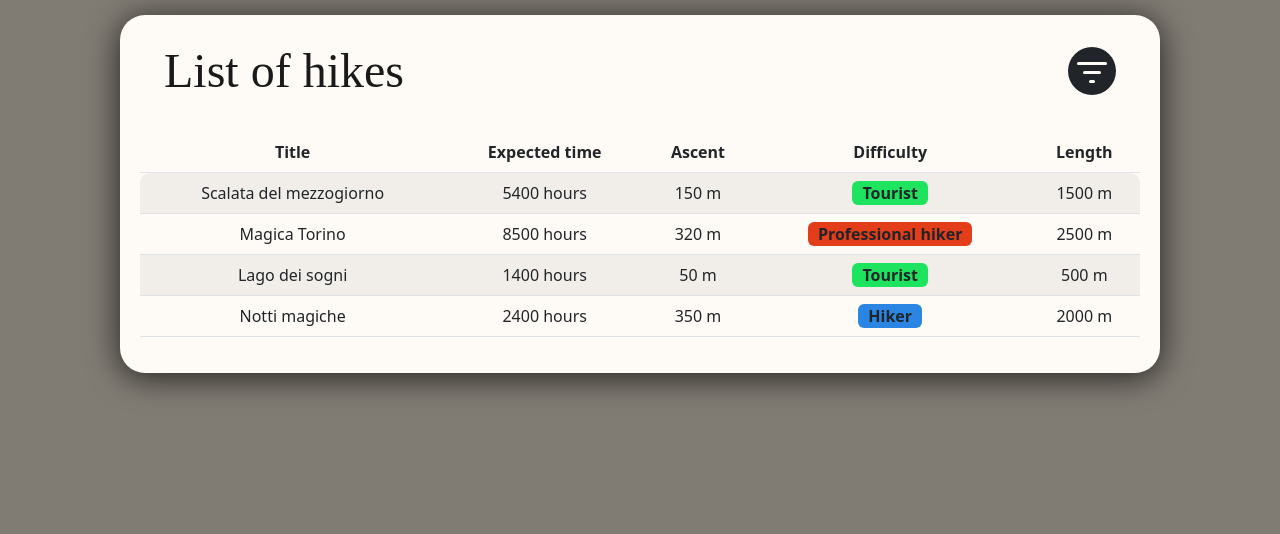
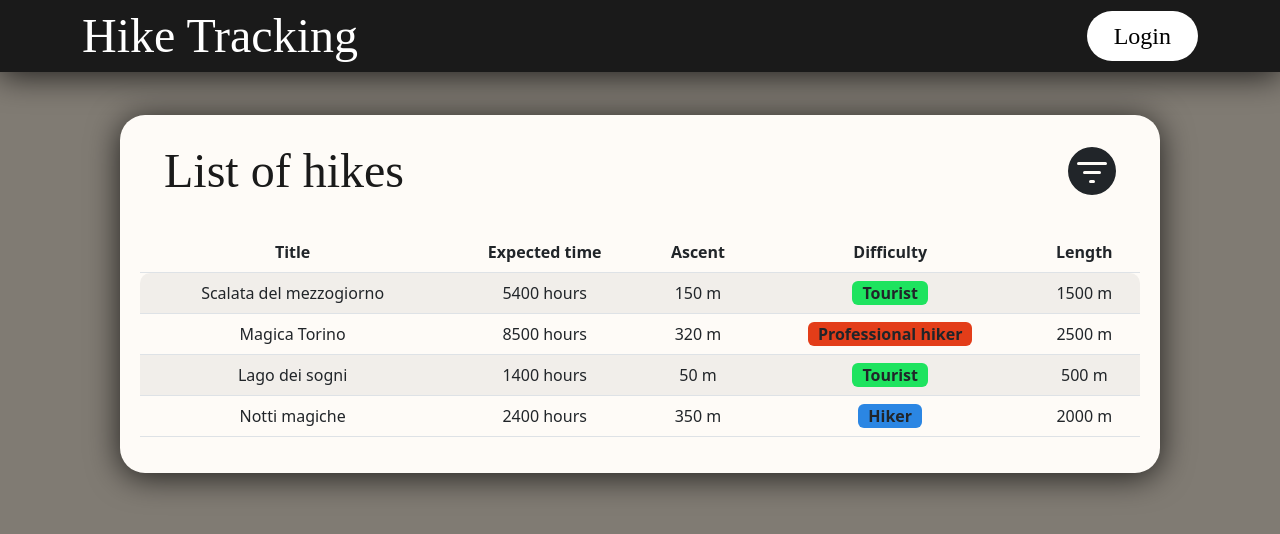
Before and after one commit to polito-SE2-TEAM-20/softeng2-Hike-Tracker, a React (Create React App) app in the folder front-end/: page /listofhikes in a window 1280 px wide. Shown: the top 534 px of the page. Built offline with nearby package versions, Linux system fonts and the light colour scheme; a web font is replaced by a local one.

Commit message:
added: navbar into list of hikes

```diff
--- a/front-end/src/routes/list-of-hikes/ListOfHikes.js
+++ b/front-end/src/routes/list-of-hikes/ListOfHikes.js
@@ -4,13 +4,17 @@ import './list-of-hikes-style.css'
 
 import { useState } from 'react';
 
-import { Table, Container, Row, Col } from 'react-bootstrap';
+import { Table, Container, Row, Col, Navbar } from 'react-bootstrap';
+import MainTitle from '../../components/main-title/MainTitle';
+import Button from '../../components/buttons/Button';
 import SingleHike from '../../components/single-hike/SingleHike';
+import { useNavigate } from 'react-router-dom';
 
 const ListOfHikes = () => {
     const [isFilterOpen, setFilterOpen] = useState(false)
     const [isHikeShown, setHikeShow] = useState(false)
     const [hike, setHike] = useState({ title: "", expectedTime: -1, ascent: -1, difficulty: "", length: -1 })
+    const navigate = useNavigate()
 
     const filterButton = () => {
         setFilterOpen(!isFilterOpen)
@@ -36,9 +40,19 @@ const ListOfHikes = () => {
         setHikeShow(false)
     }
 
+    const gotoLogin = () => {
+        navigate("/login", { replace: false })
+    }
+
     return (
         <Container fluid style={{ paddingLeft: "0px", paddingRight: "0px", height: "100vh", background: "#807B73", display: "flex", justifyContent: "center" }}>
-            <Row>
+            <Navbar className="is-sticky" expand="lg">
+                <Container>
+                    <MainTitle color="white" size="48px" />
+                    <Button navigate={gotoLogin} text="Login" textColor="black" color="white" size="24px" />
+                </Container>
+            </Navbar>
+            <Row style={{marginTop: "100px"}}>
                 <Col>
                     <div style={{ backgroundColor: "#FEFBF7", height: "fit-content", width: "auto", borderRadius: "25px", marginTop: "15px", padding: "20px", boxShadow: "0 4px 32px 0 rgb(0 0 0 / 75%)" }}>
                         <Row style={{ display: "flex", placeItems: "center" }}>
```
